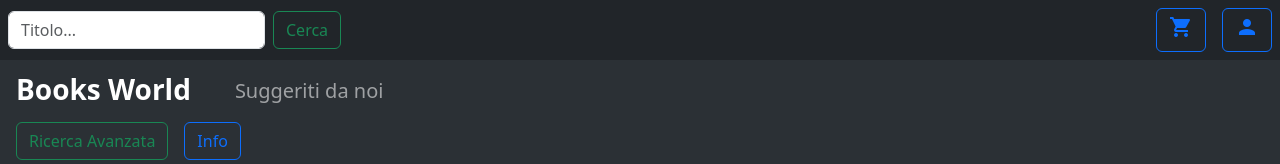
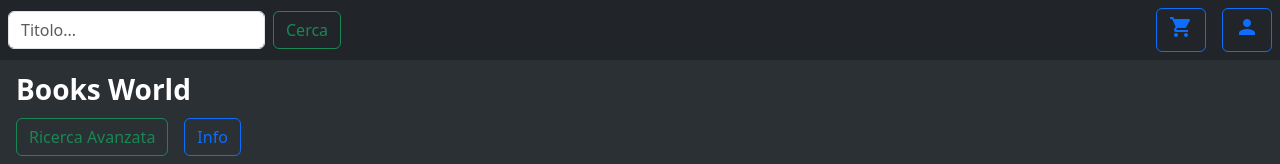
Before and after one commit to pierluigiTrocini/booksWorldWebApp2023, an Angular app in the folder books-world-ng/: page /# in a window 1280 px wide. Shown: the top 164 px of the page. Built offline with nearby package versions, Linux system fonts and the light colour scheme; no server answers.

Commit message:
Eliminazione "Suggeriti da noi" (ormai inutile)

```diff
--- a/books-world-ng/src/app/menu-bar/menu-bar.component.html
+++ b/books-world-ng/src/app/menu-bar/menu-bar.component.html
@@ -19,11 +19,6 @@
     <ul class="navbar-nav">
         <li class="nav-item mx-3">
             <a class="navbar-brand active fw-bold fs-3" aria-current="page" href="/">Books World</a>
-        </li>
-        <li class="nav-item mx-1 fs-5">
-            <a class="nav-link" routerLink="visualizzaLibri" (click)="scrollDown($event)">
-              Suggeriti da noi
-            </a>
         </li>
     </ul>
   </div>
--- a/books-world-ng/src/app/menu-bar/menu-bar.component.ts
+++ b/books-world-ng/src/app/menu-bar/menu-bar.component.ts
@@ -28,10 +28,6 @@ export class MenuBarComponent implements OnInit {
     this.infoChecked = !this.infoChecked;
   }
 
-  scrollDown($event: any) {
-    document.querySelector(".card-group")?.scrollIntoView();
-  }
-
   ngOnInit(): void {
 
   }
```
